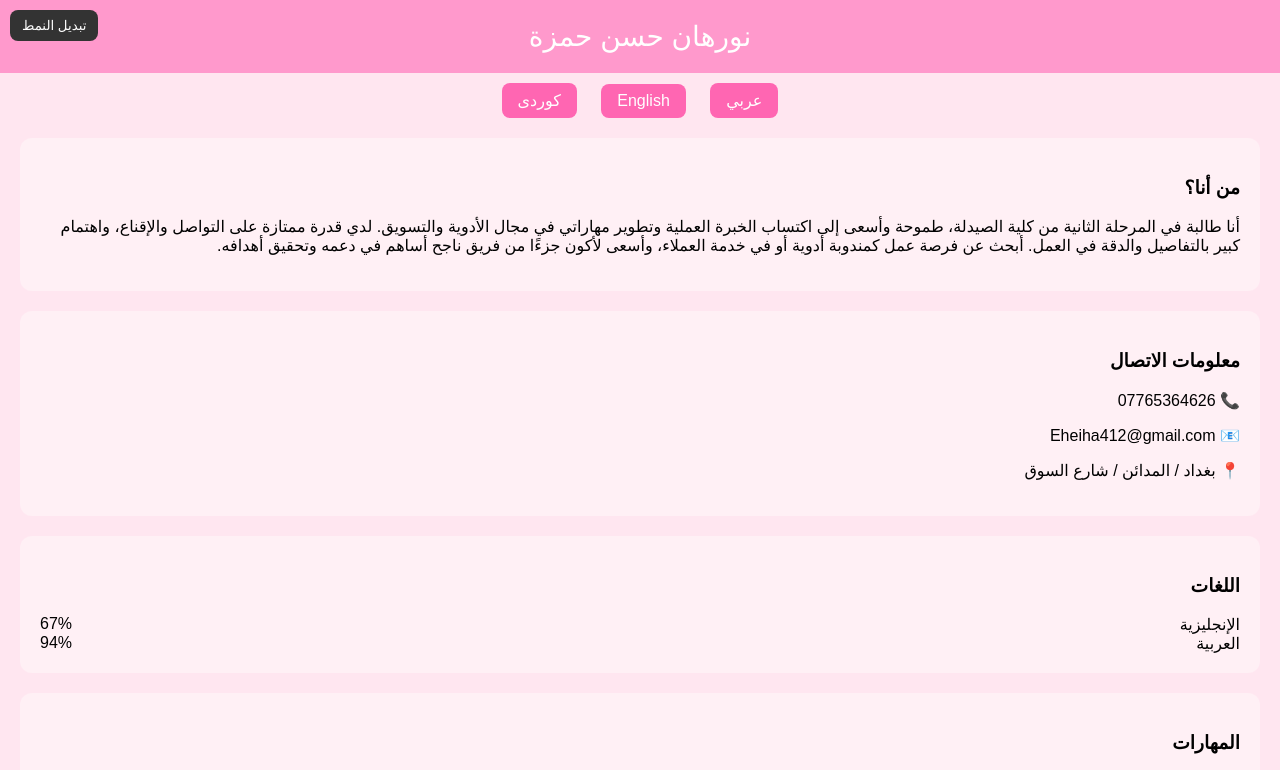
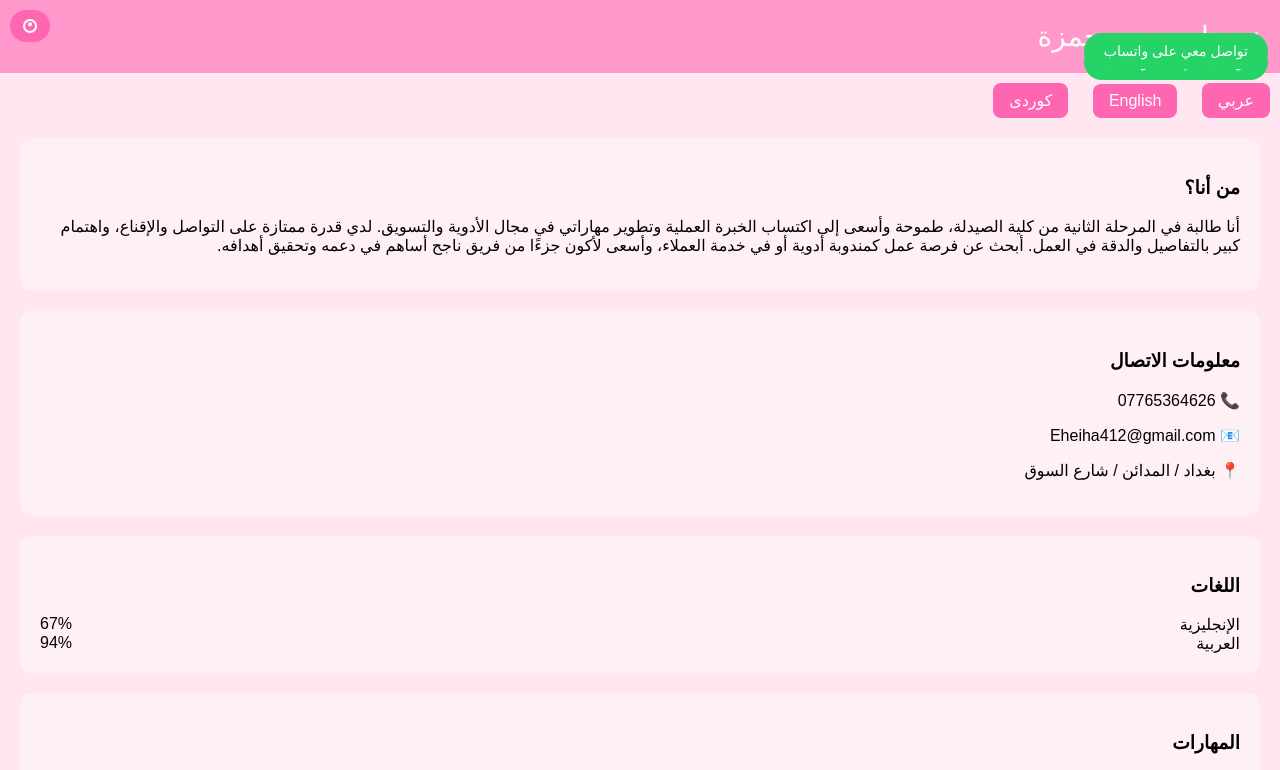
Before and after one commit to krarnabil/lorenzxops, a plain HTML site: page index.html in a window 1280 px wide. Shown: the top 770 px of the page. Drawn offline with Linux system fonts and the light colour scheme.

Commit message:
Add files via upload

```diff
--- a/index.html
+++ b/index.html
@@ -92,13 +92,67 @@
             cursor: pointer;
         }
     </style>
+
+    <style>
+        header {
+            display: flex;
+            justify-content: space-between;
+            align-items: center;
+            flex-wrap: wrap;
+        }
+        .lang-switch, .theme-toggle {
+            display: inline-block;
+        }
+        .theme-toggle button {
+            background-color: #ff66b2;
+            border: none;
+            border-radius: 25px;
+            padding: 6px 10px;
+            cursor: pointer;
+            display: flex;
+            align-items: center;
+            gap: 6px;
+            color: white;
+            font-size: 16px;
+        }
+        .whatsapp-button {
+            position: absolute;
+            top: 12px;
+            right: 12px;
+        }
+        .whatsapp-button a {
+            background-color: #25d366;
+            color: white;
+            padding: 10px 20px;
+            text-decoration: none;
+            border-radius: 25px;
+            font-size: 14px;
+        }
+    </style>
 </head>
 <body>
-<div class="theme-toggle">
-    <button onclick="toggleTheme()">تبديل النمط</button>
-</div>
 
-<header id="name">نورهان حسن حمزة</header>
+
+
+<header id="name">
+    <div style="font-size: 28px;">نورهان حسن حمزة</div>
+    <div>
+        <span class="theme-toggle">
+            <button onclick="toggleTheme()">
+<svg id="sun-icon" xmlns="http://www.w3.org/2000/svg" height="20" width="20" fill="white" viewBox="0 0 20 20" style="display:inline;">
+    <path d="M10 6.25q-.812 0-1.406.594Q8 7.438 8 8.25q0 .812.594 1.406.594.594 1.406.594.812 0 1.406-.594Q12 9.062 12 8.25q0-.812-.594-1.406Q10.812 6.25 10 6.25ZM10 17q-2.917 0-4.958-2.042Q3 12.917 3 10t2.042-4.958Q7.083 3 10 3t4.958 2.042Q17 7.083 17 10t-2.042 4.958Q12.917 17 10 17Zm0-2q2.083 0 3.542-1.458Q15 12.083 15 10q0-2.083-1.458-3.542Q12.083 5 10 5 7.917 5 6.458 6.458 5 7.917 5 10q0 2.083 1.458 3.542Q7.917 15 10 15Z"/>
+</svg>
+<svg id="moon-icon" xmlns="http://www.w3.org/2000/svg" height="20" width="20" fill="white" viewBox="0 0 20 20" style="display:none;">
+    <path d="M10.625 18.458q-3.417 0-5.844-2.427T2.354 10.188q0-2.959 1.75-5.146 1.75-2.188 4.625-2.834.375-.083.604.135.229.219.187.594-.083.5-.146 1.062-.062.563-.062 1.188 0 3.333 2.354 5.698 2.354 2.364 5.687 2.364.625 0 1.188-.062.562-.063 1.062-.146.375-.042.594.187.218.229.135.604-.646 2.875-2.823 4.625-2.178 1.75-5.136 1.75Zm0-1.666q2.125 0 3.802-1.198 1.677-1.198 2.344-3.073-3.125-.083-5.385-2.396-2.261-2.312-2.354-5.437-1.875.667-3.073 2.354Q4.802 9.729 4.802 11.875q0 2.667 1.875 4.625t3.948 1.292Z"/>
+</svg>
+</button>
+        </span>
+    </div>
+    <div class="whatsapp-button">
+        <a href="https://wa.me/9647765364626" target="_blank" id="whatsapp-btn">تواصل معي على واتساب</a>
+    </div>
+</header>
+
 
 <div class="lang-switch">
     <button onclick="setLanguage('ar')">عربي</button>
@@ -218,5 +272,20 @@
         document.body.classList.toggle('dark');
     }
 </script>
+
+<script>
+    function toggleTheme() {
+        document.body.classList.toggle('dark');
+        const sun = document.getElementById('sun-icon');
+        const moon = document.getElementById('moon-icon');
+        if (document.body.classList.contains('dark')) {
+            sun.style.display = 'none';
+            moon.style.display = 'inline';
+        } else {
+            sun.style.display = 'inline';
+            moon.style.display = 'none';
+        }
+    }
+</script>
 </body>
 </html>
```
